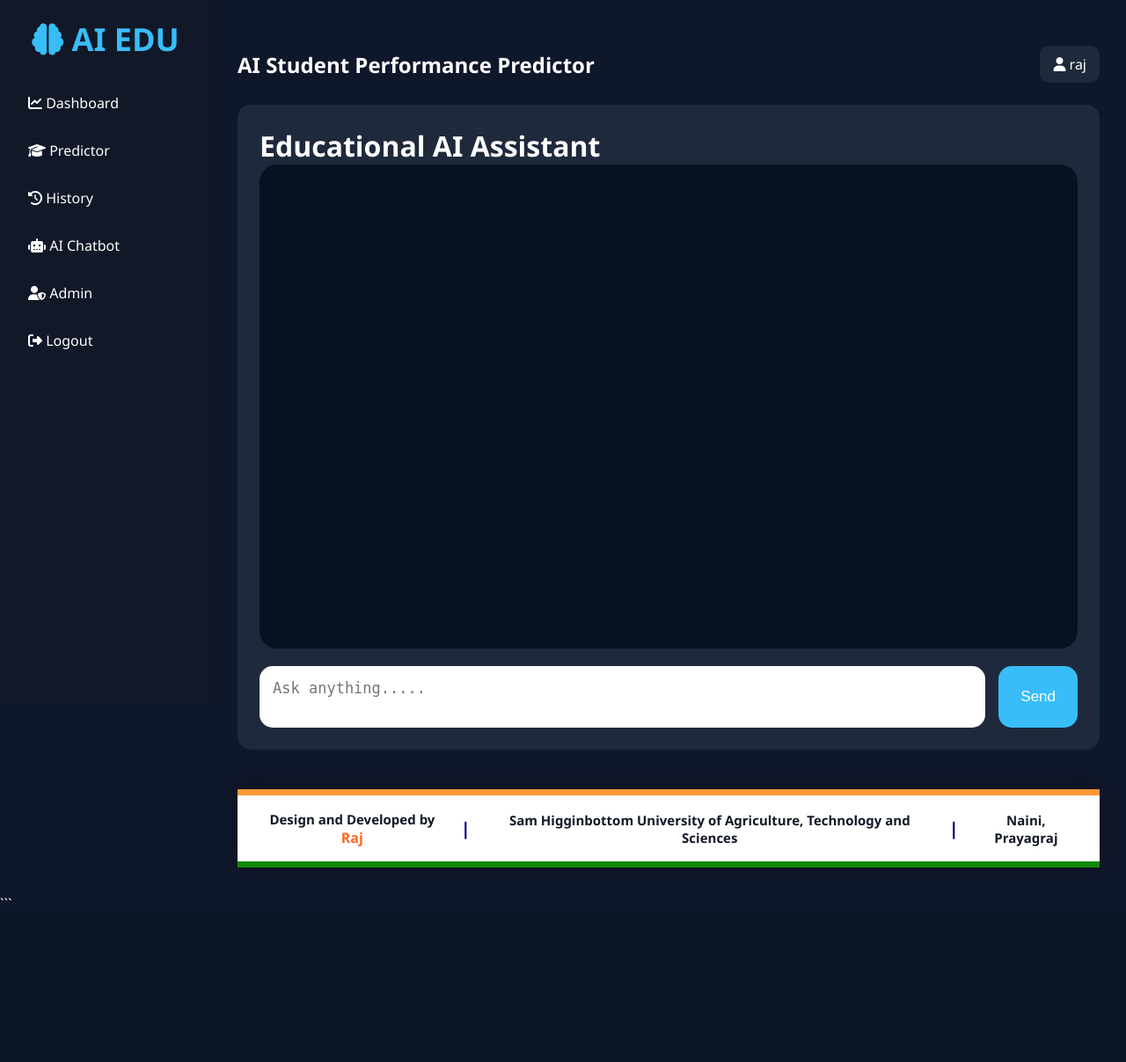
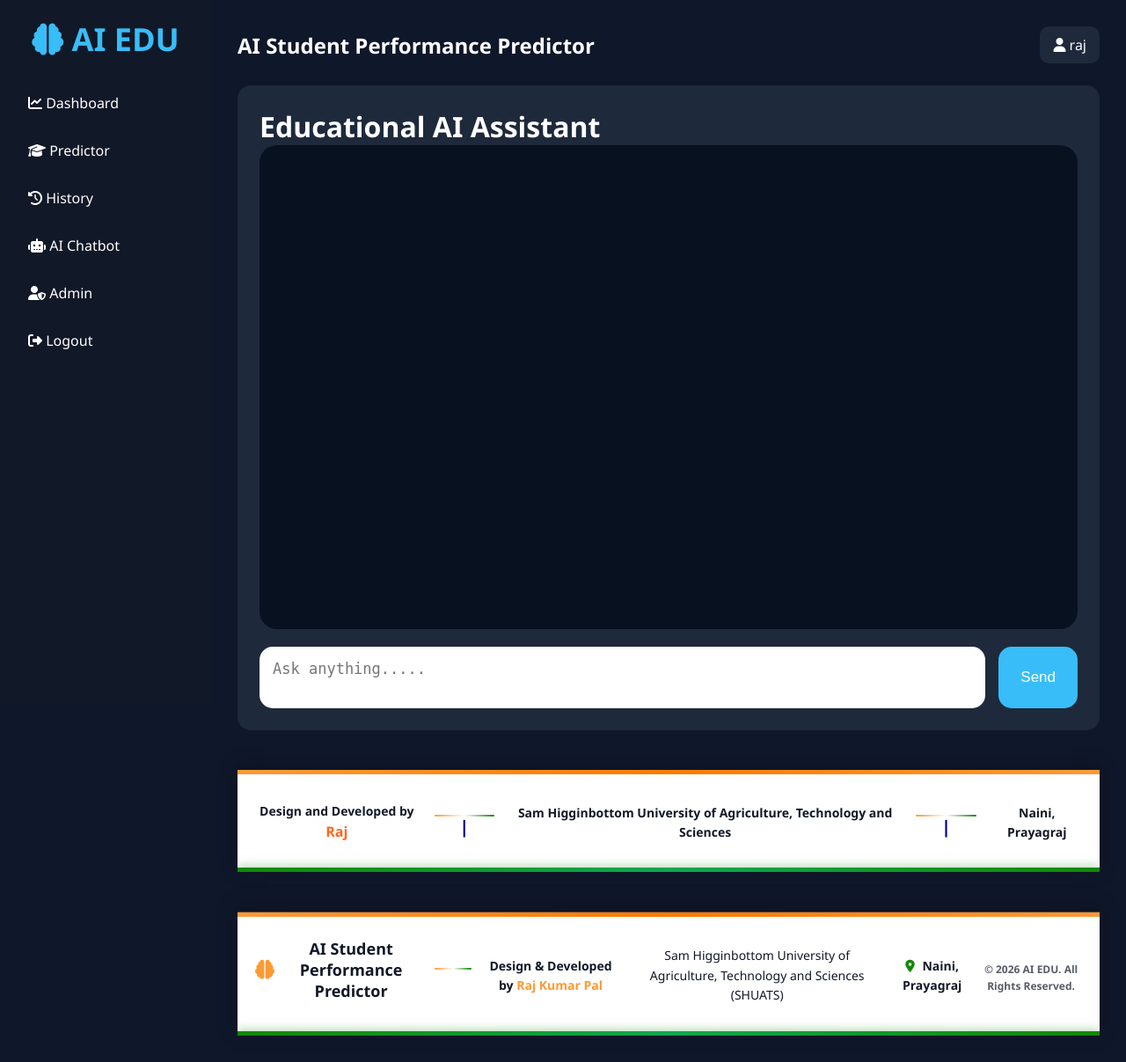
Before and after one commit to Rajkumar333524/AI-performance-predict-guide, a Flask app: page /chatbot in a window 1280 px wide. Shown: the whole page at 88% size. Before the commit the page ends 1024 px from the top, so only its background shows below. Run offline with Flask 3, Linux system fonts and the light colour scheme; a user stored in the database is signed in; parts of the project's set-up code (start-up, migrations or seed data) failed here and were passed over.

Commit message:
Update layout.html

````diff
--- a/templates/layout.html
+++ b/templates/layout.html
@@ -3,52 +3,41 @@
 
 <head>
 
- <!DOCTYPE html>
+    <meta charset="UTF-8">
 
-<html lang="en">
+    <meta name="viewport"
+          content="width=device-width, initial-scale=1.0">
 
-<head>
+    <title>AI Student Predictor</title>
 
-```
-<meta charset="UTF-8">
+    <!-- Main CSS -->
+    <link rel="stylesheet"
+          href="{{ url_for('static', filename='css/style.css') }}">
 
-<meta
-    name="viewport"
-    content="width=device-width, initial-scale=1.0"
->
+    <!-- Font Awesome -->
+    <link rel="stylesheet"
+          href="https://cdnjs.cloudflare.com/ajax/libs/font-awesome/6.5.1/css/all.min.css">
 
-<title>AI Student Predictor</title>
+    <!-- Chatbot CSS -->
+    <link rel="stylesheet"
+          href="{{ url_for('static', filename='css/chatbot.css') }}">
 
-<link
-    rel="stylesheet"
-    href="{{ url_for('static', filename='css/style.css') }}"
->
-
-<link
-    rel="stylesheet"
-    href="https://cdnjs.cloudflare.com/ajax/libs/font-awesome/6.5.1/css/all.min.css"
->
-
-
-<link rel="stylesheet"
-href="{{url_for('static',filename='css/chatbot.css')}}">
-<script src="https://cdn.jsdelivr.net/npm/chart.js"></script>
-```
+    <!-- Chart.js -->
+    <script src="https://cdn.jsdelivr.net/npm/chart.js"></script>
 
 </head>
 
 <body>
 
-```
+<!-- ================= SIDEBAR ================= -->
+
 <div class="sidebar">
 
     <div class="logo">
-
         <h2>
             <i class="fa-solid fa-brain"></i>
             AI EDU
         </h2>
-
     </div>
 
     <div class="menu">
@@ -87,6 +76,9 @@ href="{{url_for('static',filename='css/chatbot.css')}}">
 
 </div>
 
+
+<!-- ================= MAIN CONTENT ================= -->
+
 <div class="main-content">
 
     <div class="topbar">
@@ -109,11 +101,244 @@ href="{{url_for('static',filename='css/chatbot.css')}}">
 
     </div>
 
-    {% block content %}
-    {% endblock %}
+
+    <!-- PAGE CONTENT -->
+
+    <div class="page-content">
+
+        {% block content %}
+        {% endblock %}
+
+    </div>
+
+
+    <!-- ================= FOOTER ================= -->
+
+    <footer class="main-footer">
+
+        <div class="footer-saffron"></div>
+
+        <div class="footer-content">
+
+            <div class="footer-brand">
+
+                <i class="fa-solid fa-brain"></i>
+
+                <span>
+                    AI Student Performance Predictor
+                </span>
+
+            </div>
+
+            <div class="footer-divider"></div>
+
+            <p>
+                Design &amp; Developed by
+                <strong>Raj Kumar Pal</strong>
+            </p>
+
+            <p class="college-name">
+                Sam Higginbottom University of Agriculture,
+                Technology and Sciences (SHUATS)
+            </p>
+
+            <p class="footer-location">
+                <i class="fa-solid fa-location-dot"></i>
+                Naini, Prayagraj
+            </p>
+
+            <p class="copyright">
+                &copy; 2026 AI EDU. All Rights Reserved.
+            </p>
+
+        </div>
+
+        <div class="footer-green"></div>
+
+    </footer>
 
 </div>
-```
+
+
+<!-- ================= FOOTER CSS ================= -->
+
+<style>
+
+    /* Main content ko column layout deta hai */
+    .main-content {
+        min-height: 100vh;
+        display: flex;
+        flex-direction: column;
+    }
+
+    /* Page content available space lega */
+    .page-content {
+        flex: 1;
+    }
+
+
+    /* ================= FOOTER ================= */
+
+    .main-footer {
+        width: 100%;
+        margin-top: 45px;
+
+        background: rgba(255, 255, 255, 0.06);
+
+        backdrop-filter: blur(16px);
+        -webkit-backdrop-filter: blur(16px);
+
+        border-top: 1px solid rgba(255, 255, 255, 0.12);
+
+        text-align: center;
+
+        box-shadow: 0 -5px 25px rgba(0, 0, 0, 0.20);
+
+        overflow: hidden;
+    }
+
+
+    /* Indian Flag Saffron */
+
+    .footer-saffron {
+        height: 5px;
+
+        background: linear-gradient(
+            90deg,
+            #ff9933,
+            #ff7a00,
+            #ff9933
+        );
+
+        box-shadow: 0 0 12px rgba(255, 153, 51, 0.65);
+    }
+
+
+    /* Footer content */
+
+    .footer-content {
+        padding: 24px 20px 20px;
+    }
+
+
+    /* AI EDU Brand */
+
+    .footer-brand {
+        display: flex;
+
+        justify-content: center;
+
+        align-items: center;
+
+        gap: 10px;
+
+        margin-bottom: 14px;
+
+        font-size: 18px;
+
+        font-weight: 700;
+    }
+
+
+    .footer-brand i {
+        color: #ff9933;
+
+        font-size: 22px;
+    }
+
+
+    /* Divider */
+
+    .footer-divider {
+        width: 75px;
+
+        height: 2px;
+
+        margin: 0 auto 15px;
+
+        background: linear-gradient(
+            90deg,
+            #ff9933,
+            #ffffff,
+            #138808
+        );
+
+        border-radius: 20px;
+    }
+
+
+    .footer-content p {
+        margin: 7px 0;
+
+        font-size: 14px;
+
+        line-height: 1.6;
+    }
+
+
+    .footer-content strong {
+        color: #ff9933;
+
+        font-weight: 700;
+    }
+
+
+    .college-name {
+        font-weight: 500;
+    }
+
+
+    .footer-location i {
+        color: #138808;
+
+        margin-right: 5px;
+    }
+
+
+    .copyright {
+        opacity: 0.7;
+
+        font-size: 12px !important;
+
+        margin-top: 12px !important;
+    }
+
+
+    /* Indian Flag Green */
+
+    .footer-green {
+        height: 5px;
+
+        background: linear-gradient(
+            90deg,
+            #138808,
+            #0fa84f,
+            #138808
+        );
+
+        box-shadow: 0 0 12px rgba(19, 136, 8, 0.6);
+    }
+
+
+    /* ================= MOBILE ================= */
+
+    @media (max-width: 768px) {
+
+        .footer-content {
+            padding: 20px 12px 16px;
+        }
+
+        .footer-brand {
+            font-size: 15px;
+        }
+
+        .footer-content p {
+            font-size: 12px;
+        }
+
+    }
+
+</style>
 
 </body>
 
````
